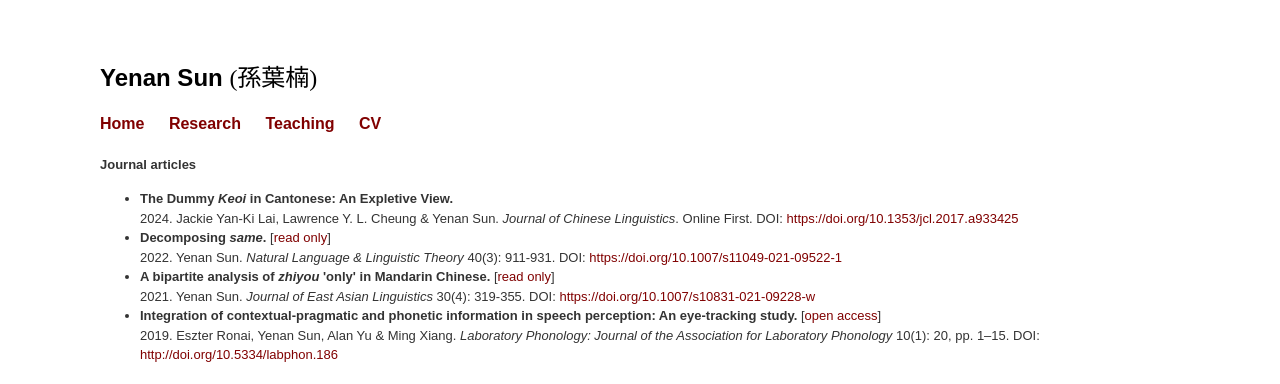
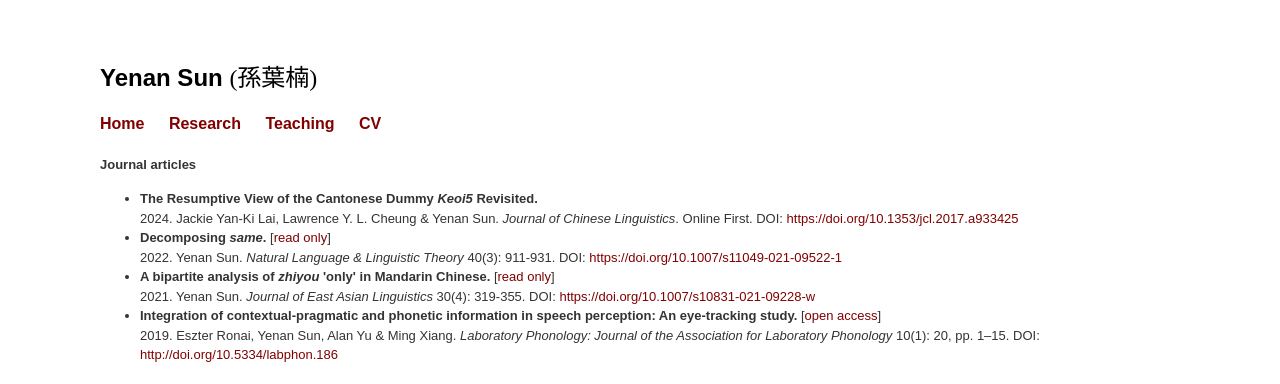
Before and after one commit to yenan09/yenan09.github.io, a Jekyll site: the page built from pub.html, in a window 1280 px wide. Shown: the top 384 px of the page. Built offline with Jekyll 4.4.1, drawn with Linux system fonts in a browser that asks for light colours.

Commit message:
Update pub.html

```diff
--- a/pub.html
+++ b/pub.html
@@ -11,7 +11,7 @@ title: Research
 <b>Journal articles</b>
   <ul>
 
-    <li><b>The Dummy <i>Keoi</i> in Cantonese: An Expletive View. </b> <br>
+    <li><b>The Resumptive View of the Cantonese Dummy <i>Keoi5</i> Revisited.</b> <br>
         2024. Jackie Yan-Ki Lai, Lawrence Y. L. Cheung & Yenan Sun. <i> Journal of Chinese Linguistics</i>. Online First. DOI: <a href="https://doi.org/10.1353/jcl.2017.a933425" title="dsame">https://doi.org/10.1353/jcl.2017.a933425</a>
 
 
```
